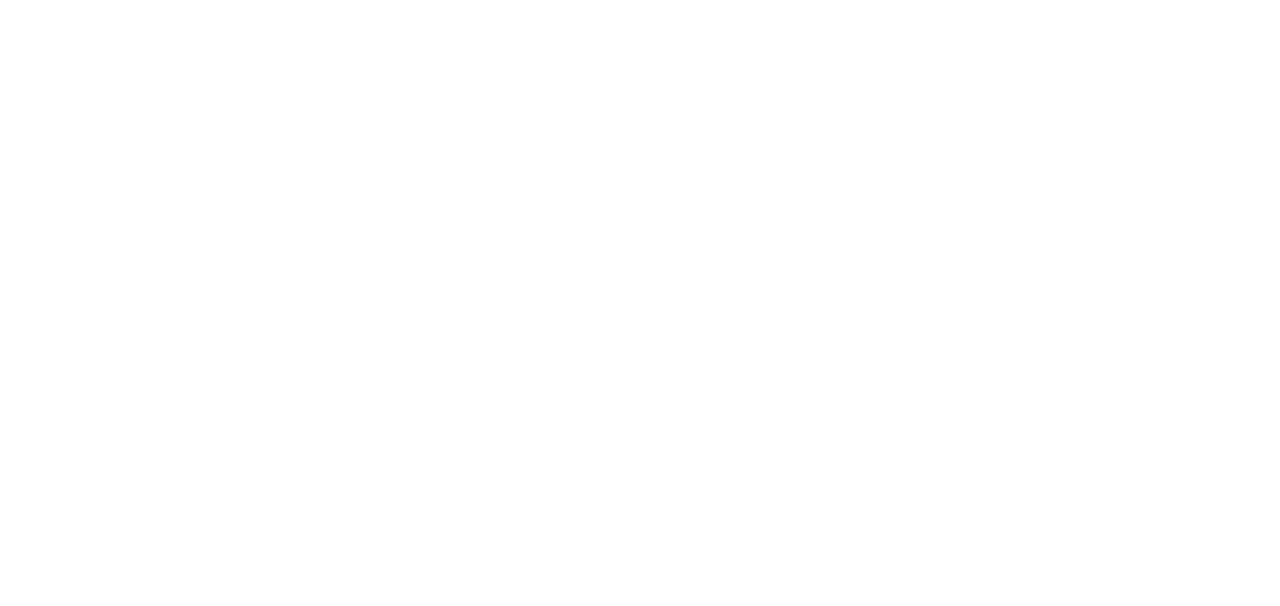
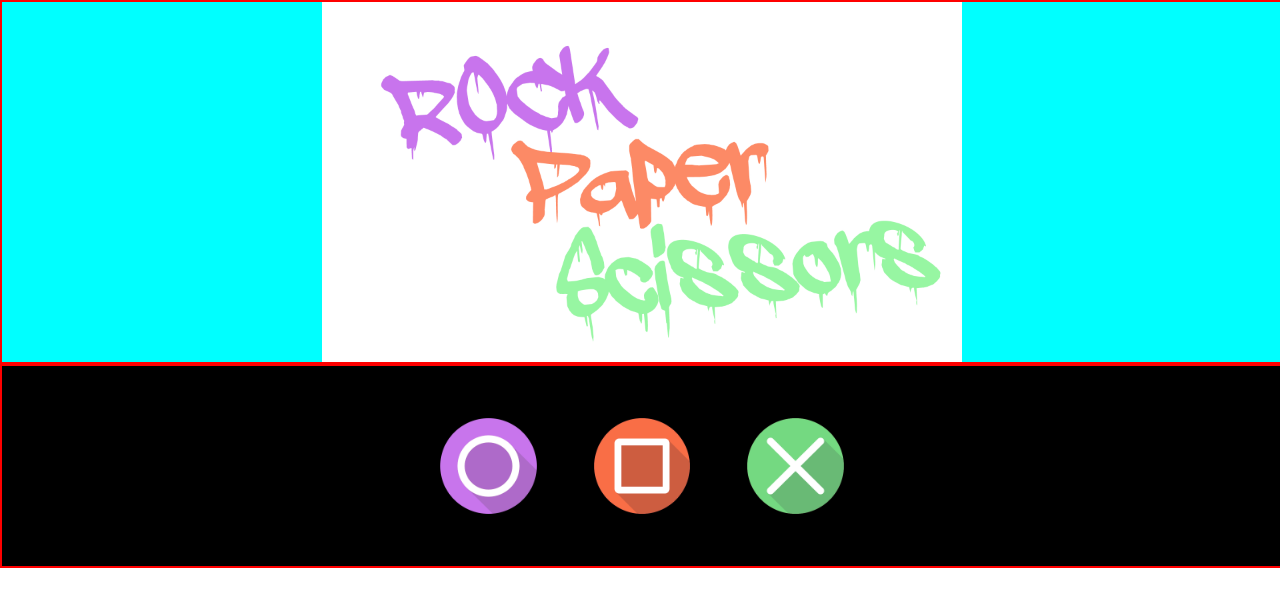
Before and after one commit to ezequielgdl/rock-paper-scissors, a plain HTML site: page index.html in a window 1280 px wide. Drawn offline with Linux system fonts and the light colour scheme.

Commit message:
Create HTML and CSS

```diff
--- a/index.html
+++ b/index.html
@@ -5,9 +5,18 @@
     <meta http-equiv="X-UA-Compatible" content="IE=edge">
     <meta name="viewport" content="width=device-width, initial-scale=1.0">
     <script src="script.js" defer></script>
+    <link rel="stylesheet" href="styles.css">
     <title>Rock Paper Scissors</title>
 </head>
 <body>
-
+    <div class="title-container">
+        <img class="title" src="/images/title.jpg">
+    </div>
+    <div class="ctrl-container">
+        <img class="ctrl" src="/images/rock-icon.png">
+        <img class="ctrl" src="/images/paper-icon.png">
+        <img class="ctrl" src="/images/scissors-icon.png">
+    </div>
+    <div class="result-container"></div>
 </body>
 </html>
--- a/styles.css
+++ b/styles.css
@@ -0,0 +1,33 @@
+body {
+    margin: 0;
+}
+
+.title-container {
+    display: flex;
+    justify-content: center;
+    width: 100%;
+    background-color: aqua;
+    border: 2px solid red;
+}
+
+.title {
+    height: auto;
+    width: 50%;
+}
+
+.ctrl-container {
+  display: flex;
+  align-items: center;
+  justify-content: center;
+  border: solid 2px red;
+  width: 100%;
+  height: 200px;
+  background-color: black;
+}
+
+.ctrl {
+    display: flex;
+    padding: 0 2%;
+    height: auto;
+    width: 8%;
+}
```
Also changed, not shown: images/paper-icon.png (added), images/rock-icon.png (added), images/scissors-icon.png (added), images/title.jpg (added).
